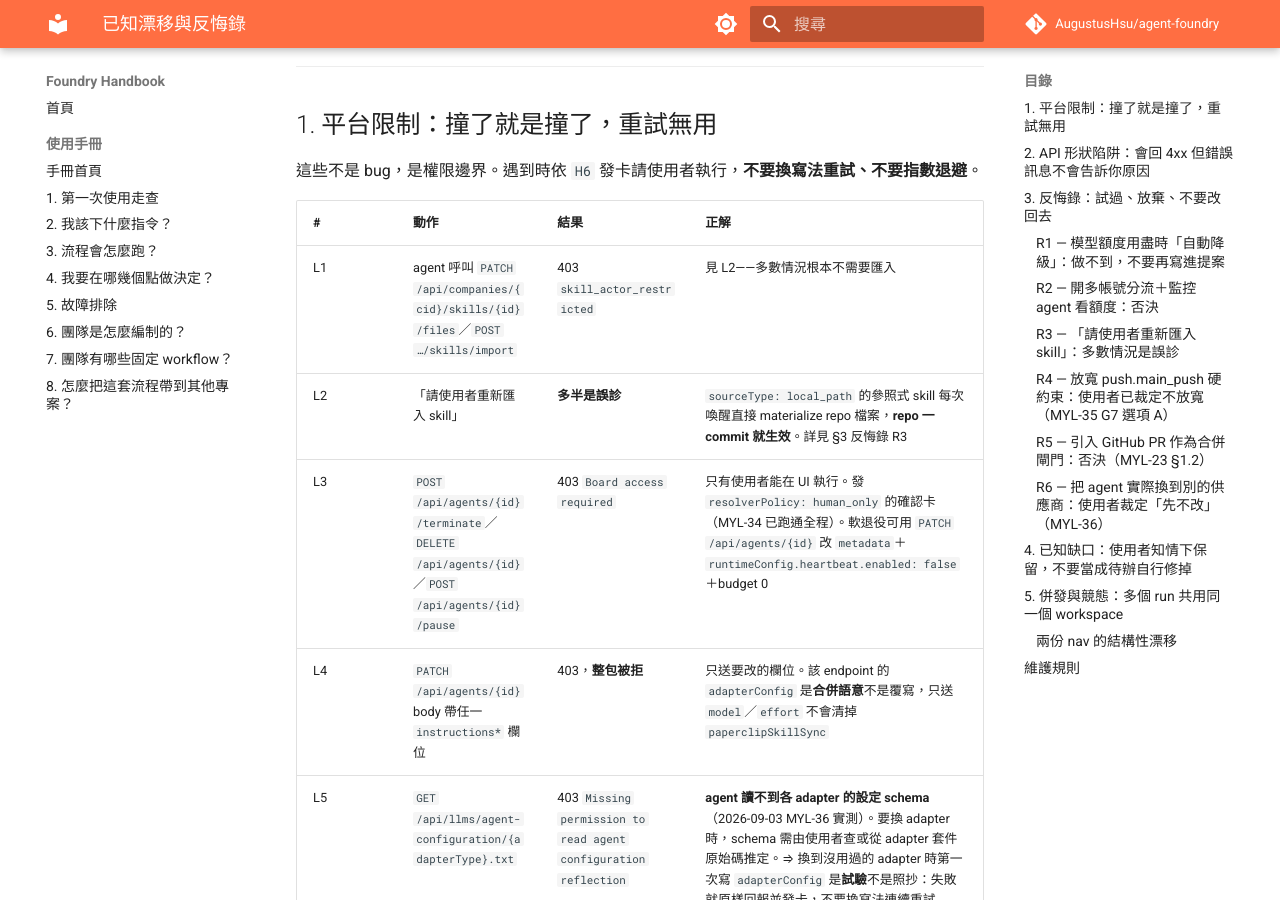
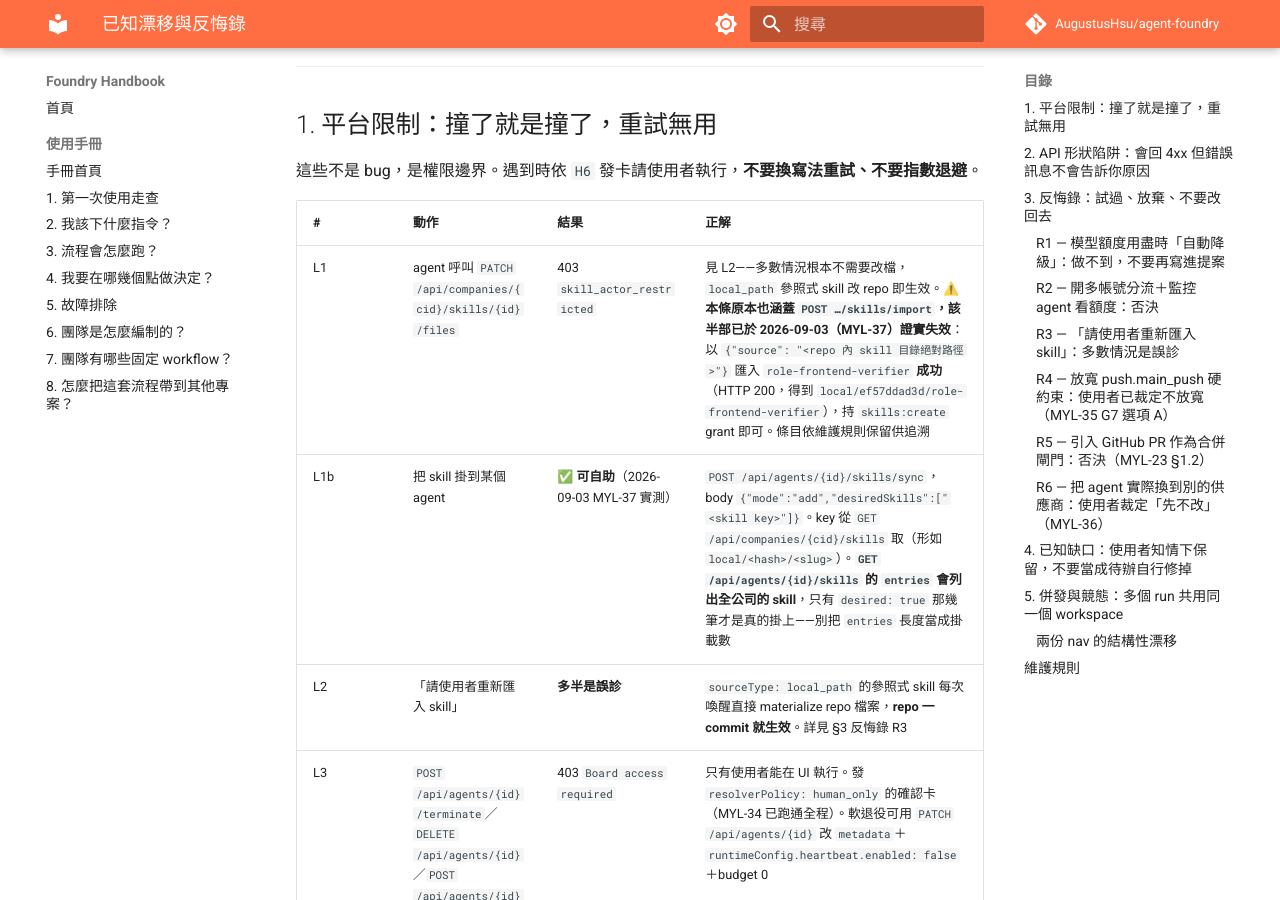
Before and after one commit to AugustusHsu/agent-foundry, an MkDocs documentation site: the page built from docs/standards/known-drift.md, in a window 1280 px wide and 900 px high, scrolled down 308 px. Built offline with MkDocs 1.6.1 and Material for MkDocs 9.7.7, drawn with Linux system fonts in a browser that asks for light colours; comment, search, counter and statistics services are not loaded.

Commit message:
📝 MYL-37 更正 known-drift L1：skill import 對 agent 可用（實測推翻）
匯入 role-frontend-verifier 成功（HTTP 200，local/ef57ddad3d/role-frontend-verifier），
持 skills:create grant 即可，不需 board access。依維護規則保留原條目並註明失效日期。
另增 L1b 記錄掛載方式與 entries 欄位的判讀陷阱。

Co-Authored-By: Claude Opus 5 (1M context) <noreply@anthropic.com>

```diff
--- a/docs/standards/known-drift.md
+++ b/docs/standards/known-drift.md
@@ -16,7 +16,8 @@
 
 | # | 動作 | 結果 | 正解 |
 | --- | --- | --- | --- |
-| L1 | agent 呼叫 `PATCH /api/companies/{cid}/skills/{id}/files`／`POST …/skills/import` | 403 `skill_actor_restricted` | 見 L2——多數情況根本不需要匯入 |
+| L1 | agent 呼叫 `PATCH /api/companies/{cid}/skills/{id}/files` | 403 `skill_actor_restricted` | 見 L2——多數情況根本不需要改檔，`local_path` 參照式 skill 改 repo 即生效。⚠️ **本條原本也涵蓋 `POST …/skills/import`，該半部已於 2026-09-03（MYL-37）證實失效**：以 `{"source": "<repo 內 skill 目錄絕對路徑>"}` 匯入 `role-frontend-verifier` **成功**（HTTP 200，得到 `local/ef57ddad3d/role-frontend-verifier`），持 `skills:create` grant 即可。條目依維護規則保留供追溯 |
+| L1b | 把 skill 掛到某個 agent | ✅ **可自助**（2026-09-03 MYL-37 實測） | `POST /api/agents/{id}/skills/sync`，body `{"mode":"add","desiredSkills":["<skill key>"]}`。key 從 `GET /api/companies/{cid}/skills` 取（形如 `local/<hash>/<slug>`）。**`GET /api/agents/{id}/skills` 的 `entries` 會列出全公司的 skill**，只有 `desired: true` 那幾筆才是真的掛上——別把 `entries` 長度當成掛載數 |
 | L2 | 「請使用者重新匯入 skill」 | **多半是誤診** | `sourceType: local_path` 的參照式 skill 每次喚醒直接 materialize repo 檔案，**repo 一 commit 就生效**。詳見 §3 反悔錄 R3 |
 | L3 | `POST /api/agents/{id}/terminate`／`DELETE /api/agents/{id}`／`POST /api/agents/{id}/pause` | 403 `Board access required` | 只有使用者能在 UI 執行。發 `resolverPolicy: human_only` 的確認卡（MYL-34 已跑通全程）。軟退役可用 `PATCH /api/agents/{id}` 改 `metadata`＋`runtimeConfig.heartbeat.enabled: false`＋budget 0 |
 | L4 | `PATCH /api/agents/{id}` body 帶任一 `instructions*` 欄位 | 403，**整包被拒** | 只送要改的欄位。該 endpoint 的 `adapterConfig` 是**合併語意**不是覆寫，只送 `model`／`effort` 不會清掉 `paperclipSkillSync` |
```
